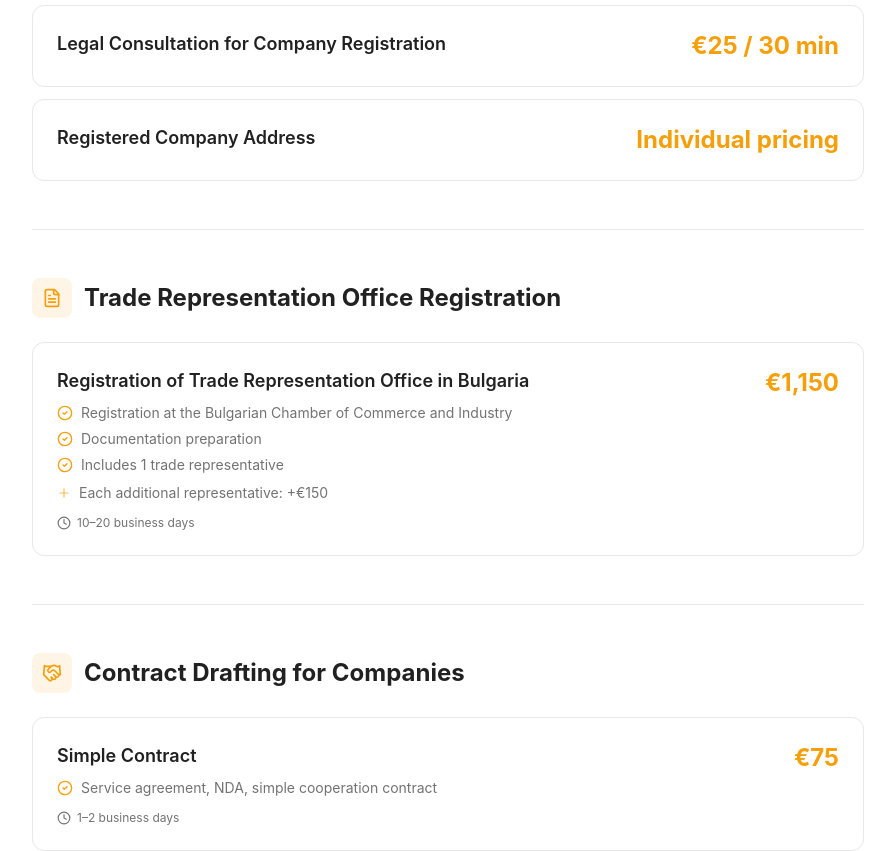
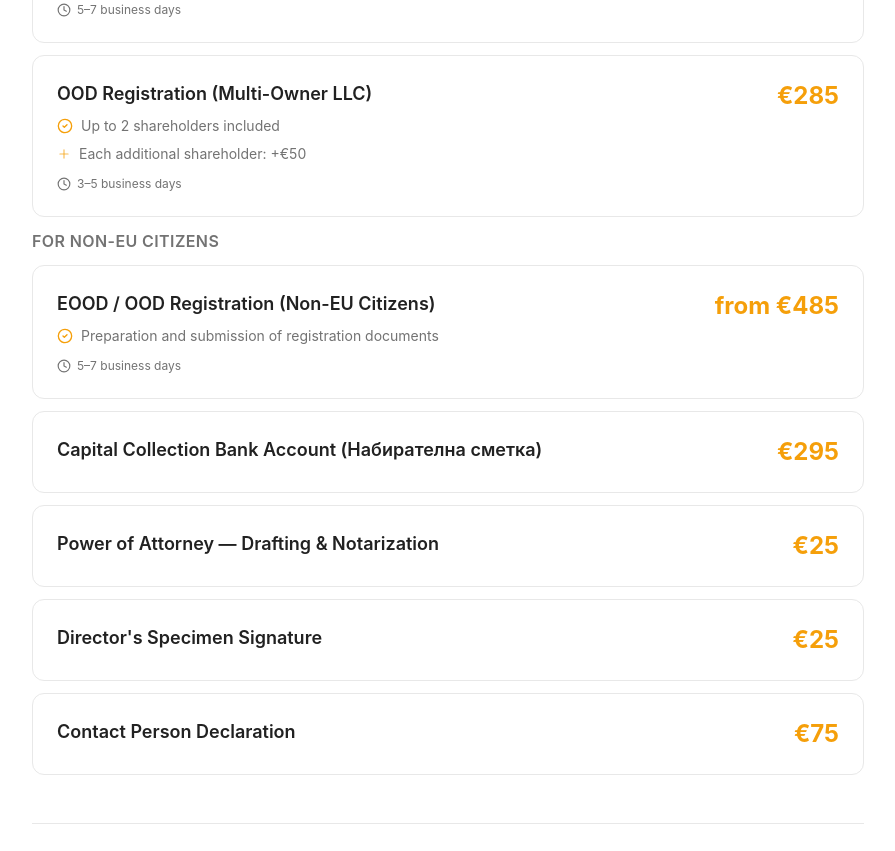
Before and after one commit to AI-Byte-Consult-Ltd/bulgaria-homefinder, a React (Vite) app: page /services in a window 1280 px wide. Shown: the part 1000-1851 px from the top of the page, without its empty margins (192-1087 px from the left). Built offline with nearby package versions, Linux system fonts and the light colour scheme.

Commit message:
Revise price list EU vs non-EU
Co-authored-by: Navajjoo <58314075+Navajjoo@users.noreply.github.com>

```diff
--- a/src/i18n/locales/bg.json
+++ b/src/i18n/locales/bg.json
@@ -58,6 +58,8 @@
     "heroTitle": "Професионални услуги и ценоразпис",
     "heroSubtitle": "Ясни цени за всички наши юридически, корпоративни и консултантски услуги в България",
     "section1Title": "Регистрация на фирма в България",
+    "euCitizens": "За граждани на ЕС",
+    "nonEuCitizens": "За граждани извън ЕС",
     "eood": "Регистрация на ЕООД",
     "eoodIncludes": "Подготовка и подаване на регистрационни документи",
     "eoodTime": "5–7 работни дни",
@@ -65,10 +67,14 @@
     "oodIncludes": "До 2 съдружници включени",
     "oodExtra": "Всеки допълнителен съдружник: +€50",
     "oodTime": "3–5 работни дни",
+    "eoodNonEu": "Регистрация на ЕООД / ООД (за граждани извън ЕС)",
+    "nonEuBankAccount": "Набирателна сметка за регистрация на компания",
+    "nonEuPowerOfAttorney": "Съставяне и заверка на пълномощно",
+    "nonEuDirectorSignature": "Образец от подписа на директора",
+    "nonEuContactDeclaration": "Декларация за лице за контакт",
     "bankAccount": "Съдействие за откриване на банкова сметка",
     "bankAccountTime": "Зависи от банката",
     "legalConsultCompany": "Правна консултация за регистрация на фирма",
-
     "companyAddress": "Юридически адрес за фирма",
 
     "section2Title": "Регистрация на търговско представителство",
--- a/src/i18n/locales/de.json
+++ b/src/i18n/locales/de.json
@@ -53,6 +53,8 @@
     "heroTitle": "Professionelle Dienstleistungen & Preisliste",
     "heroSubtitle": "Klare Preise für alle unsere juristischen, unternehmerischen und beratenden Dienstleistungen in Bulgarien",
     "section1Title": "Firmenregistrierung in Bulgarien",
+    "euCitizens": "Für EU-Bürger",
+    "nonEuCitizens": "Für Nicht-EU-Bürger",
     "eood": "EOOD-Registrierung (Ein-Personen-GmbH)",
     "eoodIncludes": "Vorbereitung und Einreichung der Registrierungsdokumente",
     "eoodTime": "5–7 Werktage",
@@ -60,10 +62,14 @@
     "oodIncludes": "Bis zu 2 Gesellschafter inklusive",
     "oodExtra": "Jeder weitere Gesellschafter: +€50",
     "oodTime": "3–5 Werktage",
+    "eoodNonEu": "EOOD / OOD-Registrierung (Nicht-EU-Bürger)",
+    "nonEuBankAccount": "Kapitalkonto für Firmenregistrierung (Набирателна сметка)",
+    "nonEuPowerOfAttorney": "Vollmacht — Erstellung & Beglaubigung",
+    "nonEuDirectorSignature": "Unterschriftsprobe des Geschäftsführers",
+    "nonEuContactDeclaration": "Erklärung zur Kontaktperson",
     "bankAccount": "Unterstützung bei der Kontoeröffnung",
     "bankAccountTime": "Abhängig von der Bank",
     "legalConsultCompany": "Rechtsberatung zur Firmenregistrierung",
-
     "companyAddress": "Eingetragener Firmensitz",
 
     "section2Title": "Registrierung eines Handelsvertretungsbüros",
--- a/src/i18n/locales/en.json
+++ b/src/i18n/locales/en.json
@@ -58,6 +58,8 @@
     "heroTitle": "Professional Services & Price List",
     "heroSubtitle": "Clear, upfront pricing for all our legal, corporate, and consulting services in Bulgaria",
     "section1Title": "Company Registration in Bulgaria",
+    "euCitizens": "For EU Citizens",
+    "nonEuCitizens": "For Non-EU Citizens",
     "eood": "EOOD Registration (Single-Owner LLC)",
     "eoodIncludes": "Preparation and submission of registration documents",
     "eoodTime": "5–7 business days",
@@ -65,10 +67,14 @@
     "oodIncludes": "Up to 2 shareholders included",
     "oodExtra": "Each additional shareholder: +€50",
     "oodTime": "3–5 business days",
+    "eoodNonEu": "EOOD / OOD Registration (Non-EU Citizens)",
+    "nonEuBankAccount": "Capital Collection Bank Account (Набирателна сметка)",
+    "nonEuPowerOfAttorney": "Power of Attorney — Drafting & Notarization",
+    "nonEuDirectorSignature": "Director's Specimen Signature",
+    "nonEuContactDeclaration": "Contact Person Declaration",
     "bankAccount": "Bank Account Opening Assistance",
     "bankAccountTime": "Depends on the bank",
     "legalConsultCompany": "Legal Consultation for Company Registration",
-
     "companyAddress": "Registered Company Address",
 
     "section2Title": "Trade Representation Office Registration",
--- a/src/i18n/locales/it.json
+++ b/src/i18n/locales/it.json
@@ -53,6 +53,8 @@
     "heroTitle": "Servizi professionali e listino prezzi",
     "heroSubtitle": "Prezzi chiari per tutti i nostri servizi legali, aziendali e di consulenza in Bulgaria",
     "section1Title": "Registrazione società in Bulgaria",
+    "euCitizens": "Per cittadini UE",
+    "nonEuCitizens": "Per cittadini extra-UE",
     "eood": "Registrazione EOOD (SRL unipersonale)",
     "eoodIncludes": "Preparazione e presentazione dei documenti di registrazione",
     "eoodTime": "5–7 giorni lavorativi",
@@ -60,10 +62,14 @@
     "oodIncludes": "Fino a 2 soci inclusi",
     "oodExtra": "Ogni socio aggiuntivo: +€50",
     "oodTime": "3–5 giorni lavorativi",
+    "eoodNonEu": "Registrazione EOOD / OOD (cittadini extra-UE)",
+    "nonEuBankAccount": "Conto bancario per raccolta capitale (Набирателна сметка)",
+    "nonEuPowerOfAttorney": "Procura — Redazione e autenticazione",
+    "nonEuDirectorSignature": "Campione firma dell'amministratore",
+    "nonEuContactDeclaration": "Dichiarazione persona di contatto",
     "bankAccount": "Assistenza apertura conto bancario",
     "bankAccountTime": "Dipende dalla banca",
     "legalConsultCompany": "Consulenza legale per registrazione società",
-
     "companyAddress": "Sede legale della società",
 
     "section2Title": "Registrazione ufficio di rappresentanza commerciale",
--- a/src/i18n/locales/ru.json
+++ b/src/i18n/locales/ru.json
@@ -58,6 +58,8 @@
     "heroTitle": "Профессиональные услуги и прайс-лист",
     "heroSubtitle": "Чёткие цены на все наши юридические, корпоративные и консультационные услуги в Болгарии",
     "section1Title": "Регистрация компании в Болгарии",
+    "euCitizens": "Для граждан ЕС",
+    "nonEuCitizens": "Для граждан вне ЕС",
     "eood": "Регистрация ЕООД (ООО с одним учредителем)",
     "eoodIncludes": "Подготовка и подача регистрационных документов",
     "eoodTime": "5–7 рабочих дней",
@@ -65,10 +67,14 @@
     "oodIncludes": "До 2 учредителей включено",
     "oodExtra": "Каждый дополнительный учредитель: +€50",
     "oodTime": "3–5 рабочих дней",
+    "eoodNonEu": "Регистрация ЕООД / ООД (для граждан вне ЕС)",
+    "nonEuBankAccount": "Набирательная сметка для регистрации компании",
+    "nonEuPowerOfAttorney": "Составление и заверка доверенности",
+    "nonEuDirectorSignature": "Образец подписи директора",
+    "nonEuContactDeclaration": "Декларация контактного лица",
     "bankAccount": "Помощь в открытии банковского счёта",
     "bankAccountTime": "Зависит от банка",
     "legalConsultCompany": "Юридическая консультация по регистрации компании",
-
     "companyAddress": "Юридический адрес компании",
 
     "section2Title": "Регистрация торгового представительства",
--- a/src/pages/Services.tsx
+++ b/src/pages/Services.tsx
@@ -26,10 +26,16 @@ interface ServiceItem {
   time?: string;
 }
 
+interface ServiceGroup {
+  groupTitle: string;
+  services: ServiceItem[];
+}
+
 interface PriceSection {
   icon: React.ElementType;
   title: string;
-  services: ServiceItem[];
+  services?: ServiceItem[];
+  groups?: ServiceGroup[];
 }
 
 const ServiceRow = ({ service }: { service: ServiceItem }) => (
@@ -86,8 +92,16 @@ const PriceSectionBlock = ({ section, index }: { section: PriceSection; index: n
         <h2 className="text-xl sm:text-2xl font-bold text-foreground">{section.title}</h2>
       </div>
       <div className="space-y-3">
-        {section.services.map((service, i) => (
+        {section.services && section.services.map((service, i) => (
           <ServiceRow key={i} service={service} />
+        ))}
+        {section.groups && section.groups.map((group, gi) => (
+          <div key={gi} className="space-y-3">
+            <h3 className="text-base font-semibold text-muted-foreground uppercase tracking-wide pt-3 first:pt-0">{group.groupTitle}</h3>
+            {group.services.map((service, i) => (
+              <ServiceRow key={i} service={service} />
+            ))}
+          </div>
         ))}
       </div>
     </section>
@@ -108,27 +122,61 @@ const Services = () => {
     {
       icon: Building2,
       title: t('pricelist.section1Title', { defaultValue: 'Company Registration in Bulgaria' }),
-      services: [
+      groups: [
         {
-          name: t('pricelist.eood', { defaultValue: 'EOOD Registration' }),
-          price: '€255',
-          includes: [t('pricelist.eoodIncludes', { defaultValue: 'Preparation and submission of registration documents' })],
-          time: t('pricelist.eoodTime', { defaultValue: '3–5 business days (typical)' }),
+          groupTitle: t('pricelist.euCitizens', { defaultValue: 'For EU Citizens' }),
+          services: [
+            {
+              name: t('pricelist.eood', { defaultValue: 'EOOD Registration (Single-Owner LLC)' }),
+              price: '€255',
+              includes: [t('pricelist.eoodIncludes', { defaultValue: 'Preparation and submission of registration documents' })],
+              time: t('pricelist.eoodTime', { defaultValue: '5–7 business days' }),
+            },
+            {
+              name: t('pricelist.ood', { defaultValue: 'OOD Registration (Multi-Owner LLC)' }),
+              price: '€285',
+              includes: [t('pricelist.oodIncludes', { defaultValue: 'Up to 2 shareholders included' })],
+              extras: [t('pricelist.oodExtra', { defaultValue: 'Each additional shareholder: +€50' })],
+              time: t('pricelist.oodTime', { defaultValue: '3–5 business days' }),
+            },
+          ],
         },
         {
-          name: t('pricelist.ood', { defaultValue: 'OOD Registration' }),
-          price: '€285',
-          includes: [t('pricelist.oodIncludes', { defaultValue: 'Includes up to 2 shareholders' })],
-          extras: [t('pricelist.oodExtra', { defaultValue: 'Each additional shareholder: +€50' })],
-          time: t('pricelist.oodTime', { defaultValue: '3–5 business days (typical)' }),
+          groupTitle: t('pricelist.nonEuCitizens', { defaultValue: 'For Non-EU Citizens' }),
+          services: [
+            {
+              name: t('pricelist.eoodNonEu', { defaultValue: 'EOOD / OOD Registration (Non-EU)' }),
+              price: t('services.from', { defaultValue: 'from' }) + ' €485',
+              includes: [t('pricelist.eoodIncludes', { defaultValue: 'Preparation and submission of registration documents' })],
+              time: t('pricelist.eoodTime', { defaultValue: '5–7 business days' }),
+            },
+            {
+              name: t('pricelist.nonEuBankAccount', { defaultValue: 'Capital Collection Bank Account (Набирателна сметка)' }),
+              price: '€295',
+            },
+            {
+              name: t('pricelist.nonEuPowerOfAttorney', { defaultValue: 'Power of Attorney — Drafting & Notarization' }),
+              price: '€25',
+            },
+            {
+              name: t('pricelist.nonEuDirectorSignature', { defaultValue: "Director's Specimen Signature" }),
+              price: '€25',
+            },
+            {
+              name: t('pricelist.nonEuContactDeclaration', { defaultValue: 'Contact Person Declaration' }),
+              price: '€75',
+            },
+          ],
         },
+      ],
+      services: [
         {
           name: t('pricelist.bankAccount', { defaultValue: 'Bank Account Opening Assistance' }),
           price: '€75',
           time: t('pricelist.bankAccountTime', { defaultValue: 'Depends on the bank' }),
         },
         {
-          name: t('pricelist.legalConsultCompany', { defaultValue: 'Company Registration Consultation' }),
+          name: t('pricelist.legalConsultCompany', { defaultValue: 'Legal Consultation for Company Registration' }),
           price: '€25 / 30 min',
         },
         {
```
